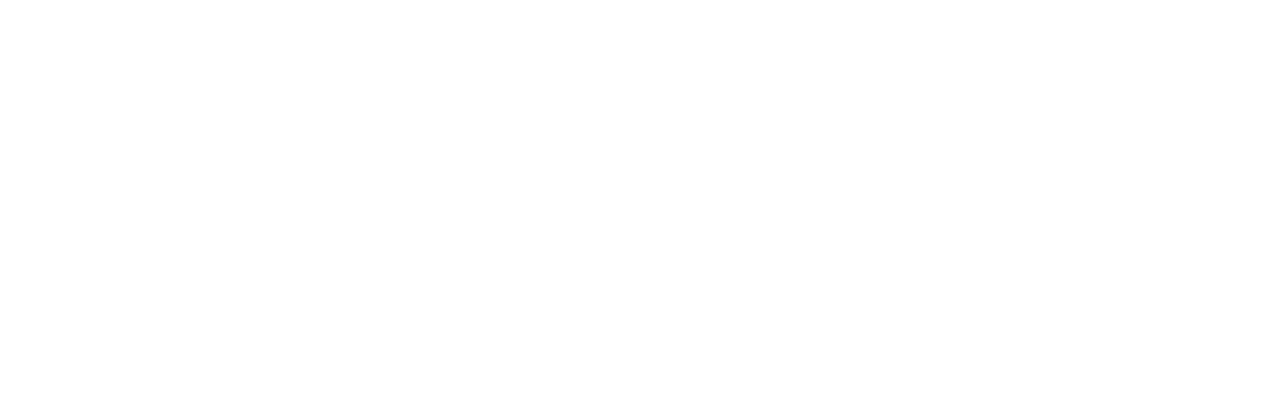
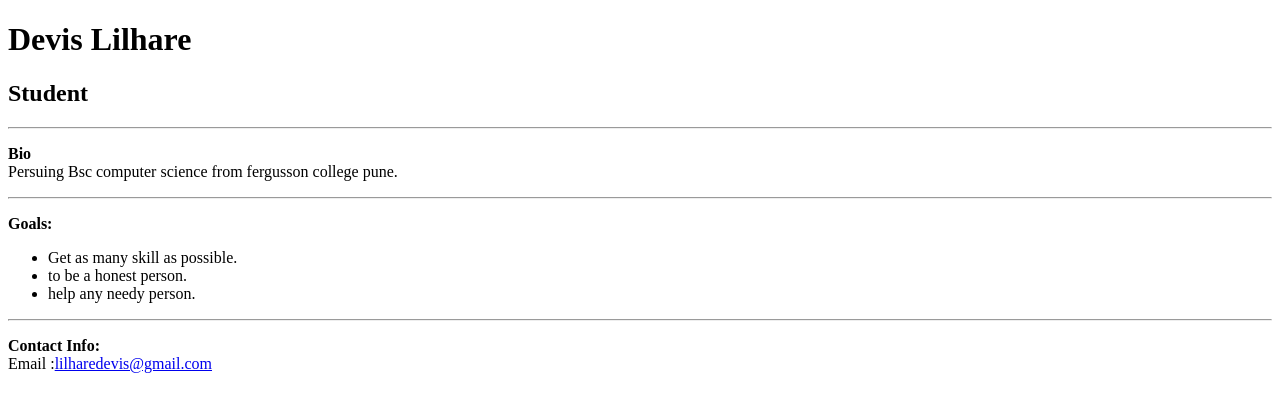
Before and after one commit to thedevisl/personal-portfolio-page, a plain HTML site: page index.html in a window 1280 px wide. Drawn offline with Linux system fonts and the light colour scheme.

Commit message:
Update index.html

```diff
--- a/index.html
+++ b/index.html
@@ -1 +1,35 @@
 <!-- Add your HTML Code here -->
+<!DOCTYPE html>
+<html lang="en">
+<head>
+    <meta charset="UTF-8">
+    <meta name="viewport" content="width=device-width, initial-scale=1.0">
+    <title>portfolio project</title>
+    <link rel="stylesheet" href="style.css"/>
+</head>
+<body>
+    <div class="profileBody">
+        <h1>Devis Lilhare</h1>
+        <h2>Student</h2>
+        <hr />
+        <p>
+            <strong>Bio</strong><br>
+            Persuing Bsc computer science from fergusson college pune.
+        </p>
+        <hr />
+        <p><strong>Goals:</strong>
+            <ul>
+                <li>Get as many skill as possible.</li>
+                <li>to be a honest person.</li>
+                <li>help any needy person. </li>
+            </ul>
+
+        </p>
+        <hr />
+        <p><strong>Contact Info:</strong><br>
+           Email :<a href="www,gmail.com">lilharedevis@gmail.com</a>
+
+        </p>
+    </div>
+</body>
+</html>
```
